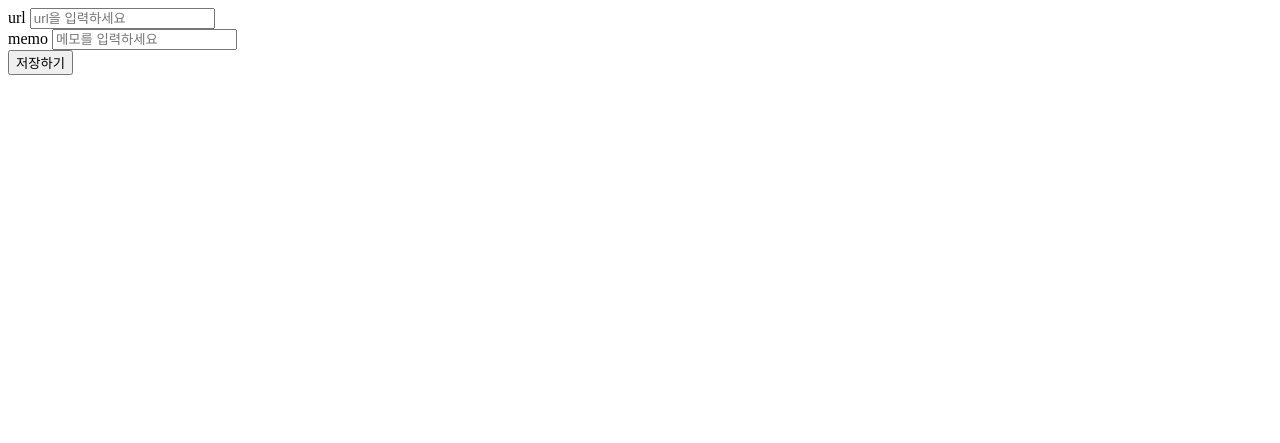
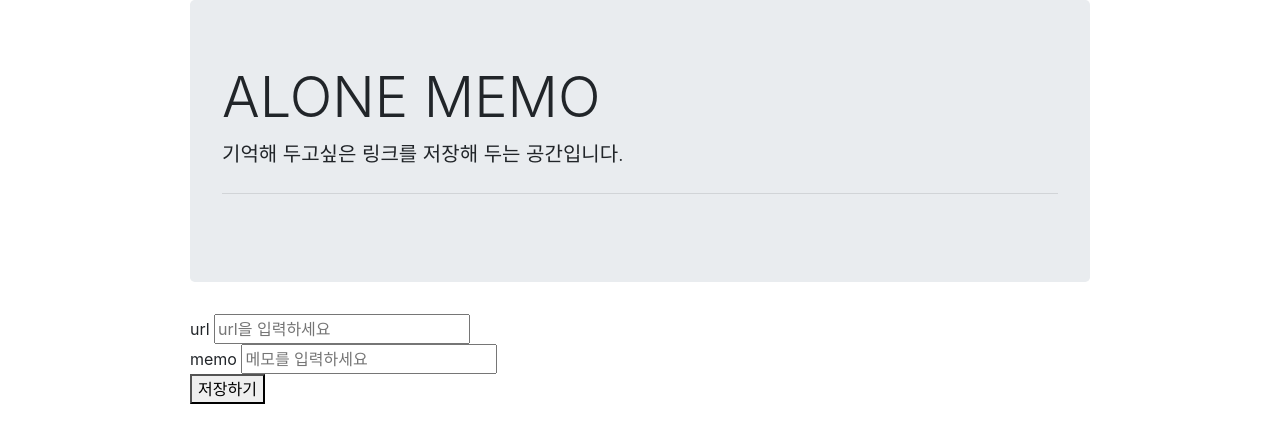
Before and after one commit to kqjatjr/aloneMemo, a Flask app: page / in a window 1280 px wide. Shown: the top 443 px of the page. Run offline with Flask 2, Linux system fonts and the light colour scheme; data that the repository does not hold is empty.

Commit message:
css 수정테스트

```diff
--- a/app.py
+++ b/app.py
@@ -43,6 +43,7 @@
 
 
 @app.route('/api/memo', methods=['GET'])
+# 데이터 베이스 상의 아이디 값을 뺀 모든 정보를 가져옵니다.
 def getMemo():
     memos = getMemos()
     return jsonify({"memos": memos})
--- a/db/memo.py
+++ b/db/memo.py
@@ -15,5 +15,7 @@
 
 
 def getMemos():
+    # find({찾을조건}, {찾으며 원하지 않는 조건 : False})
+    # {} '_id' : False } : _id값은 빼고 가져옵니다.
     result = db.memo.find({}, {'_id': False})
     return list(result)
--- a/templates/index.html
+++ b/templates/index.html
@@ -3,9 +3,29 @@
   <head>
     <meta charset="UTF-8" />
     <meta name="viewport" content="width=device-width, initial-scale=1.0" />
+    <link
+      rel="stylesheet"
+      href="https://cdn.jsdelivr.net/npm/bootstrap@4.6.0/dist/css/bootstrap.min.css"
+      integrity="sha384-B0vP5xmATw1+K9KRQjQERJvTumQW0nPEzvF6L/Z6nronJ3oUOFUFpCjEUQouq2+l"
+      crossorigin="anonymous"
+    />
+    <style>
+       .wrap {
+                width: 900px;
+                margin: auto;
+            }
+    </style>
     <title>나홀로 링크 메모장</title>
   </head>
   <body>
+    <div class="wrap">
+      <div class="jumbotron">
+          <h1 class="display-4">ALONE MEMO</h1>
+          <p class="lead">기억해 두고싶은 링크를 저장해 두는 공간입니다.</p>
+          <hr class="my-4">
+          <p class="lead">
+          </p>
+      </div>
     <form id="form">
       <div>
         url
@@ -30,10 +50,24 @@
     <ul id="list"></ul>
 
     <script>
+      function getMemo(){
+        return fetch("/api/memo") // 기본 매소드는 GET방식.
+          .then((response) => response.json()) //실행 결과를 josn 형식으로 변환한다.
+      }
+
+      function postMemo(data) {
+        return etch('/api/memo', {
+          method: 'POST',
+          headers: {
+            'Content-Type': 'application/json'
+          },
+          body: JSON.stringify(data)
+          // JSON.stringify() : 자바스크립트 값을 jSON문자열로 변환한다.
+        }).then((response) => response.json());
+      }
+
       function renderMemo() {
-        fetch("/api/memo") // 기본 매소드는 GET방식.
-          .then((response) => response.json()) //실행 결과를 josn 형식으로 변환한다.
-          .then(({ memos }) => {
+          getMemo().then(({ memos }) => {
             // @app.route('/api/memo', methods=['GET']) 구문의 결과로 나온 memos
             const list = document.querySelector("#list");
             // 각 값을 map을 통해 list.inlineHTML에 적용시킵니다.
@@ -59,15 +93,7 @@
         e.preventDefault(); //form의 기본 기능인 즉시 새로고침을 하지 못하게 하는 기능
         const url = form.querySelector(".form_url").value;
         const memo = form.querySelector(".form_memo").value;
-        fetch("/api/memo", {
-          method: "POST",
-          headers: {
-            "Content-Type": "application/json",
-          },
-          body: JSON.stringify({ url_give: url, comment_give: memo }),
-          // JSON.stringify() : 자바스크립트 값을 jSON문자열로 변환한다.
-        })
-          .then((response) => response.json())
+        postMemo({url_give : url, comment_give: memo})
           .then((result) => {
             if (result.Success) {
               alert("포스팅 성공");
```
